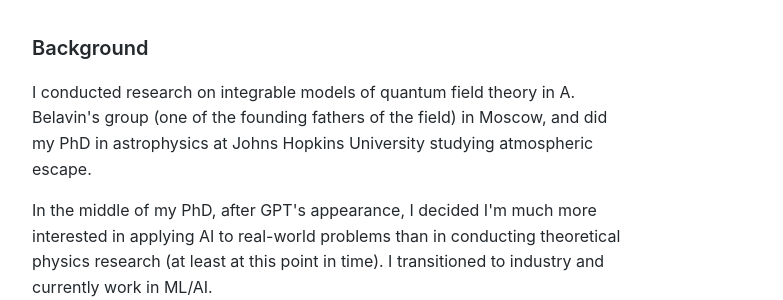
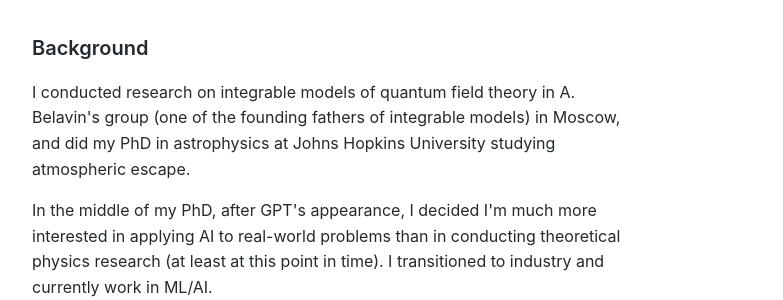
Before and after one commit to TatianaUshakova/TatianaUshakova.github.io, a Jekyll site: the page built from index.html, in a window 1280 px wide. Shown: the part 263-563 px from the top of the page, without its empty margins (248-1031 px from the left). Built offline with Jekyll 4.4.1, drawn with Linux system fonts in a browser that asks for light colours.

Commit message:
Fix description of A. Belavin's field of expertise
- Clarify that Belavin is founding father of "integrable models" specifically
- Update both homepage and about page for consistency

🤖 Generated with [Claude Code](https://claude.ai/code)

Co-Authored-By: Claude <noreply@anthropic.com>

```diff
--- a/about.html
+++ b/about.html
@@ -18,7 +18,7 @@ title: About
         <section class="background">
             <h2>Background</h2>
             <p>
-                I conducted research on integrable models of quantum field theory in A. Belavin's group (one of the founding fathers of the field) in Moscow, and did my PhD in astrophysics at Johns Hopkins University studying atmospheric escape.
+                I conducted research on integrable models of quantum field theory in A. Belavin's group (one of the founding fathers of integrable models) in Moscow, and did my PhD in astrophysics at Johns Hopkins University studying atmospheric escape.
             </p>
             <p>
                 In the middle of my PhD, after GPT's appearance, I decided I'm much more interested in applying AI to real-world problems than in conducting theoretical physics research (at least at this point in time). I transitioned to industry and currently work in ML/AI.
--- a/index.html
+++ b/index.html
@@ -17,7 +17,7 @@ layout: default
         <section class="background">
             <h2>Background</h2>
             <p>
-                I conducted research on integrable models of quantum field theory in A. Belavin's group (one of the founding fathers of the field) in Moscow, and did my PhD in astrophysics at Johns Hopkins University studying atmospheric escape.
+                I conducted research on integrable models of quantum field theory in A. Belavin's group (one of the founding fathers of integrable models) in Moscow, and did my PhD in astrophysics at Johns Hopkins University studying atmospheric escape.
             </p>
             <p>
                 In the middle of my PhD, after GPT's appearance, I decided I'm much more interested in applying AI to real-world problems than in conducting theoretical physics research (at least at this point in time). I transitioned to industry and currently work in ML/AI.
```
